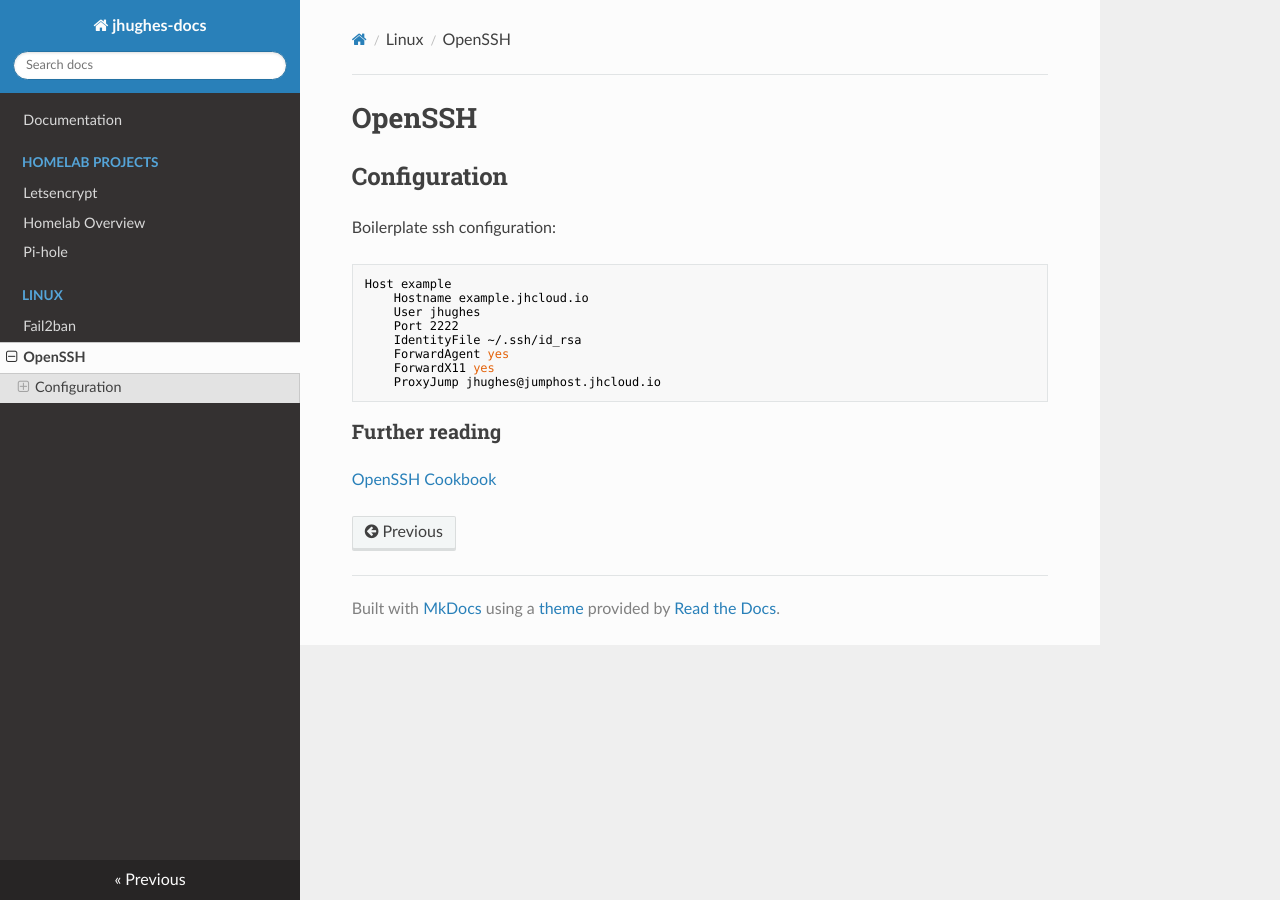
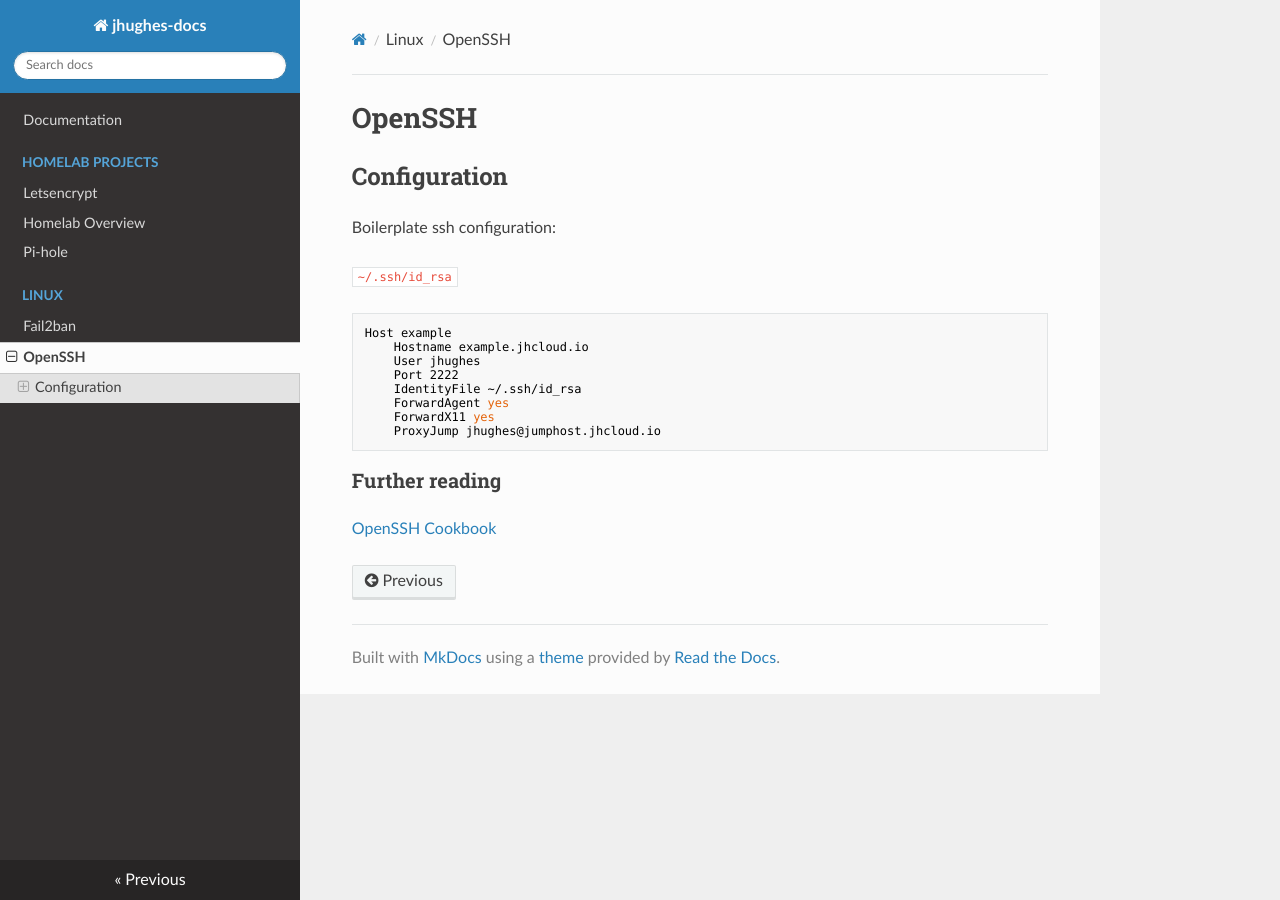
Before and after one commit to jackson-hughes/documentation, an MkDocs documentation site: the page built from docs/linux/ssh.md, in a window 1280 px wide. Built offline with MkDocs 1.6.1, drawn with Linux system fonts in a browser that asks for light colours; nearby versions of some CDN libraries.

Commit message:
Update ssh doc

```diff
--- a/docs/linux/ssh.md
+++ b/docs/linux/ssh.md
@@ -3,6 +3,8 @@
 ## Configuration
 
 Boilerplate ssh configuration:
+
+`~/.ssh/id_rsa`
 
     Host example
         Hostname example.jhcloud.io
```
